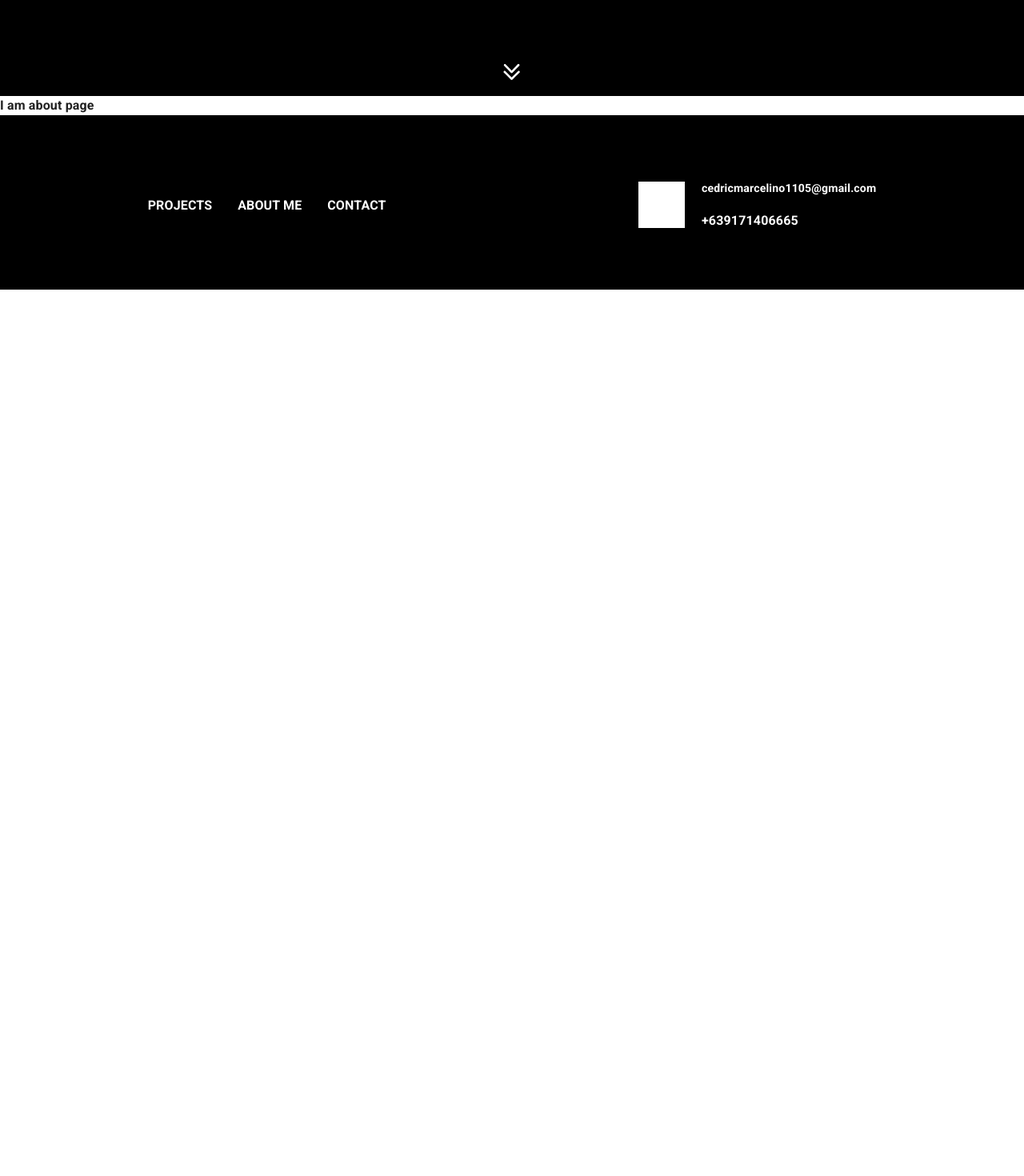
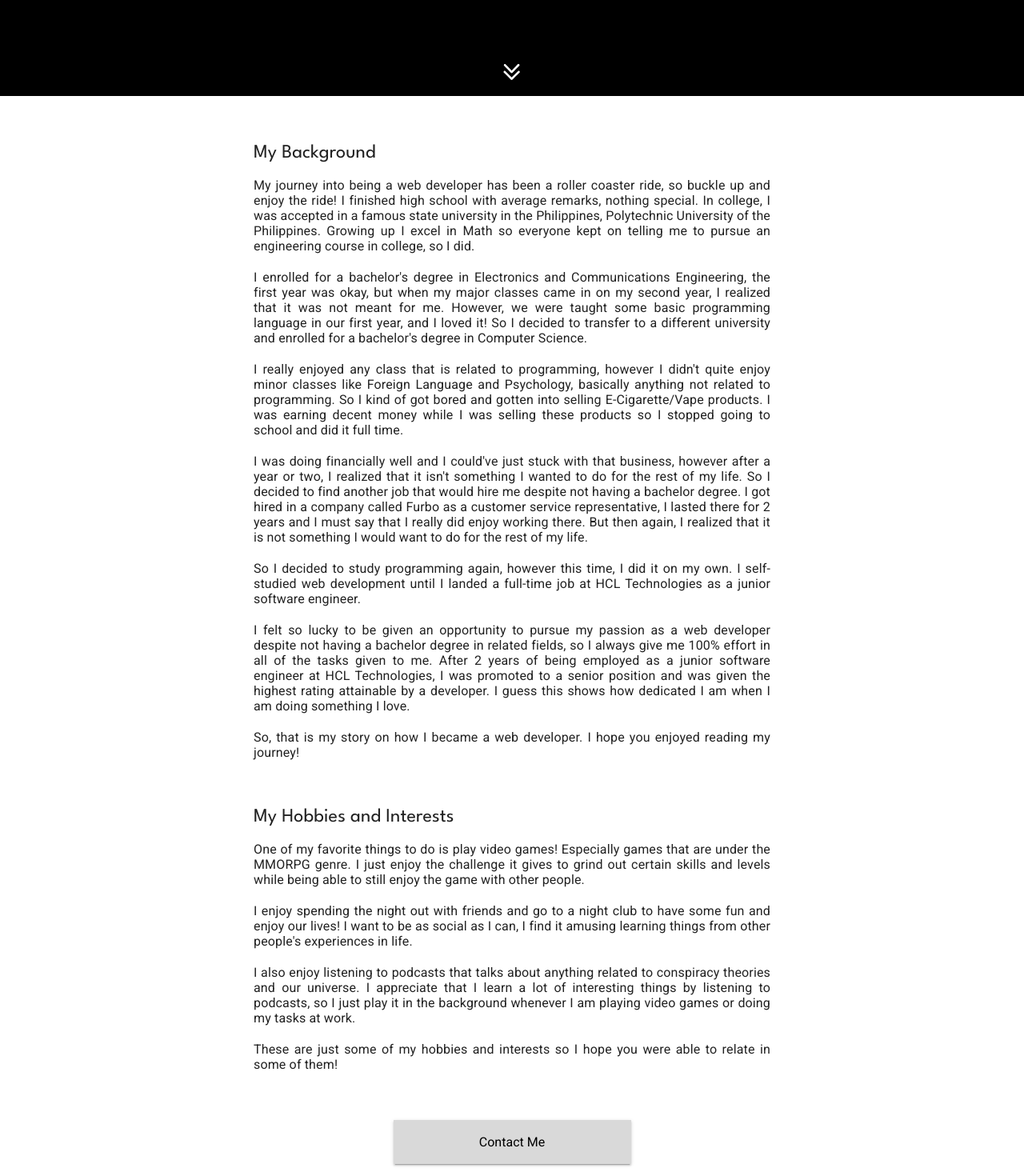
Before and after one commit to cedricmarcelino/portfolio, a Next.js app: page /about in a window 1280 px wide. Shown: the part 680-2150 px from the top of the page at 80% size. Before the commit the page ends 1042 px from the top, so only its background shows below. Built offline with nearby package versions, Linux system fonts and the light colour scheme.

Commit message:
added initial about me page

```diff
--- /dev/null
+++ b/src/pages/about/about.module.css
@@ -0,0 +1,53 @@
+.aboutContainer {
+    display: flex;
+    flex-direction: column;
+    row-gap: 60px;
+    padding: 60px 37px;
+    max-width: 720px;
+    margin: auto;
+}
+
+.button {
+    background: #D9D9D9;
+    width: 297px;
+    padding: 18px 51px;
+    border-radius: 0px;
+    text-transform: capitalize;
+    margin: auto;
+}
+
+.button:hover {
+    background: #D9D9D9;
+}
+
+.buttonText {
+    font-family: var(--font-roboto);
+    color: #000;
+    font-size: 16px;
+    line-height: normal;
+}
+
+.backgroundTitle, .hobbiesTitle {
+    font-family: var(--font-spartan);
+    font-size: 24px;
+    line-height: normal;
+}
+
+.backgroundContainer, .hobbiesContainer {
+    display: flex;
+    flex-direction: column;
+    row-gap: 20px;
+}
+
+.backgroundContent, .hobbiesContent{
+    font-family: var(--font-roboto);
+    font-size: 16px;
+    line-height: normal;
+}
+
+.backgroundContentContainer, .hobbiesContentContainer {
+    text-align: justify;
+    display: flex;
+    flex-direction: column;
+    row-gap: 20px;
+}
--- a/src/pages/about/index.tsx
+++ b/src/pages/about/index.tsx
@@ -1,5 +1,98 @@
+import { Box, Button, Typography } from '@mui/material'
+import styles from './about.module.css'
+import { Roboto, League_Spartan } from 'next/font/google'
+import { useRouter } from 'next/router'
+import { ROUTE } from '@/constants/enum'
+
+const roboto400 = Roboto({
+  variable: '--font-roboto',
+  weight: '400',
+  style: 'normal',
+  subsets: ["latin"]
+})
+
+const spartan700 = League_Spartan({
+  variable: '--font-spartan',
+  weight: '700',
+  style: 'normal',
+  subsets: ["latin"]
+})
+
 export default function About() {
+    const router = useRouter()
+
+    const handleNavigate = (route: ROUTE) => {
+      router.push(route);
+    }
+
     return (
-        <div>I am about page</div>
+        <Box className={styles.aboutContainer}>
+            <Box className={styles.backgroundContainer}>
+                <Typography className={`${styles.backgroundTitle} ${spartan700.variable}`}>
+                    My Background
+                </Typography>
+                <Box className={styles.backgroundContentContainer}>
+                    <Typography className={`${styles.backgroundContent} ${roboto400.variable}`}>
+                        My journey into being a web developer has been a roller coaster ride, so buckle up and enjoy the ride! I finished high school with average remarks, nothing special.
+                        In college, I was accepted in a famous state university in the Philippines, Polytechnic University of the Philippines. Growing up I excel in Math so
+                        everyone kept on telling me to pursue an engineering course in college, so I did.
+                    </Typography>
+                    <Typography className={`${styles.backgroundContent} ${roboto400.variable}`}>
+                        I enrolled for a bachelor's degree in Electronics and Communications Engineering, the first year was okay, but when my major classes came in on my second year,
+                        I realized that it was not meant for me. However, we were taught some basic programming language in our first year, and I loved it! So I decided to transfer to a
+                        different university and enrolled for a bachelor's degree in Computer Science.
+                    </Typography>
+                    <Typography className={`${styles.backgroundContent} ${roboto400.variable}`}>
+                        I really enjoyed any class that is related to programming, however I didn't quite enjoy minor classes like Foreign Language and Psychology, basically anything
+                        not related to programming. So I kind of got bored and gotten into selling E-Cigarette/Vape products. I was earning decent money while I was selling these
+                        products so I stopped going to school and did it full time.
+                    </Typography>
+                    <Typography className={`${styles.backgroundContent} ${roboto400.variable}`}>
+                        I was doing financially well and I could've just stuck with that business, however after a year or two, I realized that it isn't something I wanted to do for the rest
+                        of my life. So I decided to find another job that would hire me despite not having a bachelor degree. I got hired in a company called Furbo as a customer service representative,
+                        I lasted there for 2 years and I must say that I really did enjoy working there. But then again, I realized that it is not something I would want to do for the rest of my life.
+                    </Typography>
+                    <Typography className={`${styles.backgroundContent} ${roboto400.variable}`}>
+                        So I decided to study programming again, however this time, I did it on my own. I self-studied web development until I landed a full-time job at HCL Technologies
+                        as a junior software engineer.
+                    </Typography>
+                    <Typography className={`${styles.backgroundContent} ${roboto400.variable}`}>
+                        I felt so lucky to be given an opportunity to pursue my passion as a web developer despite not having a bachelor degree in related fields, so I always give me 100% effort in
+                        all of the tasks given to me. After 2 years of being employed as a junior software engineer at HCL Technologies, I was promoted to a senior position and was given the highest rating attainable
+                        by a developer. I guess this shows how dedicated I am when I am doing something I love.
+                    </Typography>
+                    <Typography className={`${styles.backgroundContent} ${roboto400.variable}`}>
+                        So, that is my story on how I became a web developer. I hope you enjoyed reading my journey!
+                    </Typography>
+                </Box>
+            </Box>
+            <Box className={styles.hobbiesContainer}>
+                <Typography className={`${styles.hobbiesTitle} ${spartan700.variable}`}>
+                    My Hobbies and Interests
+                </Typography>
+                <Box className={styles.hobbiesContentContainer}>
+                    <Typography className={`${styles.hobbiesContent} ${roboto400.variable}`}>
+                        One of my favorite things to do is play video games! Especially games that are under the MMORPG genre. I just enjoy the challenge it gives to grind out certain skills and levels while being able
+                        to still enjoy the game with other people.
+                    </Typography>
+                    <Typography className={`${styles.hobbiesContent} ${roboto400.variable}`}>
+                        I enjoy spending the night out with friends and go to a night club to have some fun and enjoy our lives! I want to be as social as I can, I find it amusing learning things from other people's
+                        experiences in life.
+                    </Typography>
+                    <Typography className={`${styles.hobbiesContent} ${roboto400.variable}`}>
+                        I also enjoy listening to podcasts that talks about anything related to conspiracy theories and our universe. I appreciate that I learn a lot of interesting things by listening to podcasts, so I just
+                        play it in the background whenever I am playing video games or doing my tasks at work.
+                    </Typography>
+                    <Typography className={`${styles.hobbiesContent} ${roboto400.variable}`}>
+                        These are just some of my hobbies and interests so I hope you were able to relate in some of them!
+                    </Typography>
+                </Box>
+            </Box>
+            <Button variant='contained' className={styles.button} onClick={() => {handleNavigate(ROUTE.CONTACT)}}>
+                <Typography className={`${styles.buttonText} ${roboto400.variable}`}>
+                    Contact Me
+                </Typography>
+            </Button>
+        </Box>
     )
 }
```
